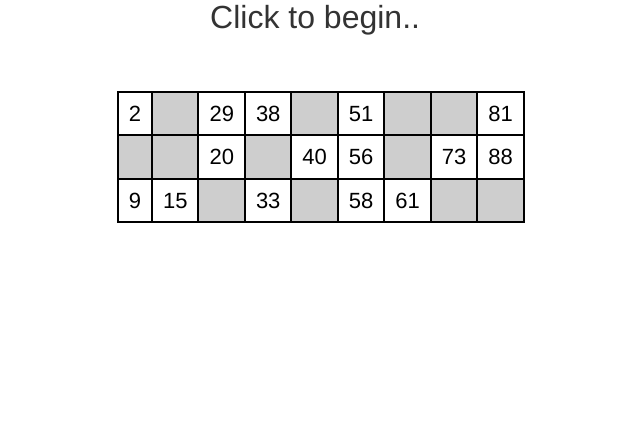
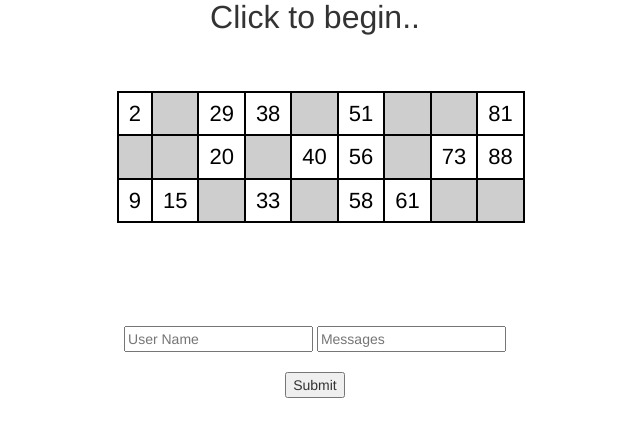
Before and after one commit to tomtomjones/bingo_game, a Flask app: page / in a window 1280 px wide. Shown: the part 269-706 px from the top of the page, without its empty margins (325-965 px from the left). Run offline with Flask 2, Linux system fonts and the light colour scheme; some libraries are stand-ins or nearby versions.

Commit message:
added web chat

```diff
--- a/app.py
+++ b/app.py
@@ -15,13 +15,6 @@ Bootstrap(app)
 socketio = SocketIO(app)
 
 c_numbers = bingo_card_generator.bingo_call_numbers()
-
-
-@app.route('/_add_numbers')
-def add_numbers():
-    a = request.args.get('a', 0, type=int)
-    b = request.args.get('b', 0, type=int)
-    return jsonify(result=a + b)
 
 
 @app.route('/_next_number')
@@ -52,9 +45,9 @@ def messageReceived(methods=['GET', 'POST']):
     print('message was received!!!')
 
 @socketio.on('my event')
-def handle_my_custom_event(json, methods=['GET', 'POST']):
+def handle_my_custom_event(json, methods=['GET','POST']):
 
-    print('received my event: ' + str(json))
+    print('received my event event: ' + str(json))
     socketio.emit('my response', json, callback=messageReceived)
 
 @socketio.on('get ball')
@@ -63,7 +56,7 @@ def get_ball_event(json, methods=['GET', 'POST']):
     nb = next_number()
     print(nb)
     json['bingo'] = str(nb)
-    print('received my event: ' + str(json))
+    print('received my event get ball: ' + str(json))
     socketio.emit('my response', json, callback=messageReceived)
 
 
@@ -85,4 +78,4 @@ def css():
 
 if __name__ == '__main__':
     # app.run(debug=True)     # port=5001
-    socketio.run(app, debug=True)
+    socketio.run(app) #, debug=True
--- a/static/javascript.js
+++ b/static/javascript.js
@@ -40,11 +40,12 @@ var bingo_num_for_newcomers
 
 $(function() {
   $('#current_bingo_num').bind('click', function() {
-      socket.emit( 'get ball', {MESSAGE : 'get a ball'});
+      socket.emit( 'get ball', {}); //MESSAGE : 'get a ball'
       // $("p:first").replaceWith("Hello world!")
       // $( '#current_bingo_num' ).text( '' );
       socket.on( 'my response', function( msg ) { $( '#current_bingo_num').text(+msg.bingo)} );  //; bingo_num_for_newcomers = text(+msg.bingo)
-      bingo_num_for_newcomers = $( '#current_bingo_num' ).text( '' );
+
+      // bingo_num_for_newcomers = $( '#current_bingo_num' ).text( '' );
 
       // $.getJSON($SCRIPT_ROOT + '/_next_number', {
       // // a: $('#current_bingo_num').val()
@@ -107,8 +108,8 @@ var form = $( 'form' ).on( 'submit', function( e ) {
 socket.on( 'my response', function( msg ) {
   console.log( msg )
   if( typeof msg.user_name !== 'undefined' ) {
-    $( 'h3' ).remove()
-    $( 'div.message_holder' ).append( '<br/><b style="color: #000">'+msg.user_name+'</b> '+msg.message )
-    $( 'div.bingo_holder').append(msg.bingo)
+    // $( 'h3' ).remove()
+    $( 'div.message_holder' ).append( msg.user_name + ' : '+ msg.message + '<br/>') //'<br/><b style="color: #000">'+msg.user_name+'</b> '+msg.message )
+    // $( 'div.bingo_holder').append(msg.bingo)
   }
 })
--- a/templates/index.html
+++ b/templates/index.html
@@ -47,9 +47,21 @@
             <div class="col-md-4"></div>
         </div>
 
+        <div class="row"><br/></div>
+
         <div class="row">
             <div class="col-md-4"></div>
-            <div class="col-md-4">
+            <div class="col-md-4" id='div_center'>
+
+                <div class='message_holder' style="width:309px; height:63px;"></div>
+                <br/>
+                <form action="" method="POST">
+                    <input type="text" class="username" placeholder="User Name"/>
+                    <input type="text" class="message" placeholder="Messages"/>
+                    <br/>
+                    <br/> <input type="submit"/>
+                </form>
+
 
             </div>
             <div class="col-md-4"></div>
```
